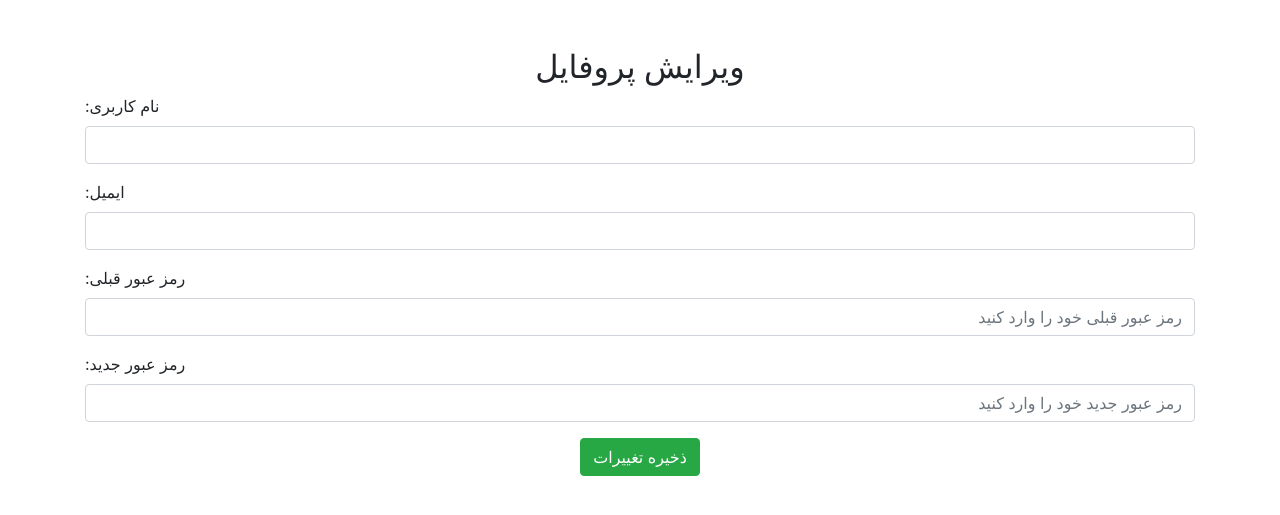
After one commit to AmirhosseinNazarii/django_Rapoll, a Django app: template users/templates/users/EditProfile.html in a window 1280 px wide. The commit adds this page. Shown: the top 515 px of the page. Run offline with Django 5.2, Linux system fonts and the light colour scheme; the template is opened without the code that fills it, so the values that code supplies are empty; some libraries are stand-ins or nearby versions.

Commit message:
Edit Profile ezafe shod edit4

```diff
--- /dev/null
+++ b/users/templates/users/EditProfile.html
@@ -0,0 +1,41 @@
+<!DOCTYPE html>
+<html lang="fa">
+<head>
+    <meta charset="UTF-8">
+    <meta name="viewport" content="width=device-width, initial-scale=1.0">
+    <title>ویرایش پروفایل</title>
+    <link href="https://stackpath.bootstrapcdn.com/bootstrap/4.5.2/css/bootstrap.min.css" rel="stylesheet">
+</head>
+<body dir="rtl">
+    <div class="container mt-5">
+        <h2 class="text-center">ویرایش پروفایل</h2>
+        <form method="POST">
+            {% csrf_token %}
+            <div class="form-group">
+                <label for="username">نام کاربری:</label>
+                <input type="text" class="form-control" id="username" name="username" value="{{ user.username }}">
+            </div>
+            <div class="form-group">
+                <label for="email">ایمیل:</label>
+                <input type="email" class="form-control" id="email" name="email" value="{{ user.email }}">
+            </div>
+            <div class="form-group">
+                <label for="old_password">رمز عبور قبلی:</label>
+                <input type="password" class="form-control" id="old_password" name="old_password" placeholder="رمز عبور قبلی خود را وارد کنید">
+            </div>
+            <div class="form-group">
+                <label for="new_password">رمز عبور جدید:</label>
+                <input type="password" class="form-control" id="new_password" name="new_password" placeholder="رمز عبور جدید خود را وارد کنید">
+            </div>
+            <div class="text-center">
+                <button type="submit" class="btn btn-success">ذخیره تغییرات</button>
+            </div>
+            {% if message %}
+                <div class="alert alert-danger mt-3" role="alert">
+                    {{ message }}
+                </div>
+            {% endif %}
+        </form>
+    </div>
+</body>
+</html>
--- a/users/templates/users/main.html
+++ b/users/templates/users/main.html
@@ -12,6 +12,7 @@
         <p class="text-center">ایمیل شما: {{ user.email }}</p>
         <div class="text-center">
             <a href="{% url 'logout' %}" class="btn btn-danger">خروج</a>
+            <a href="{% url 'edit_profile' %}" class="btn btn-primary">ویرایش پروفایل</a> <!-- دکمه ویرایش پروفایل -->
         </div>
     </div>
 </body>
--- a/users/urls.py
+++ b/users/urls.py
@@ -7,5 +7,6 @@ urlpatterns = [
     path('login/', views.login, name='login'),  # اضافه کردن مسیر لاگین
     path('main/', views.main, name='main'),     # اضافه کردن مسیر صفحه اصلی
     path('logout/', views.logout, name='logout'),  # مسیر خروج
+    path('edit_profile/', views.edit_profile, name='edit_profile'),
 
 ]
```
Also changed, not shown: users/views.py (+33 -0 lines).
